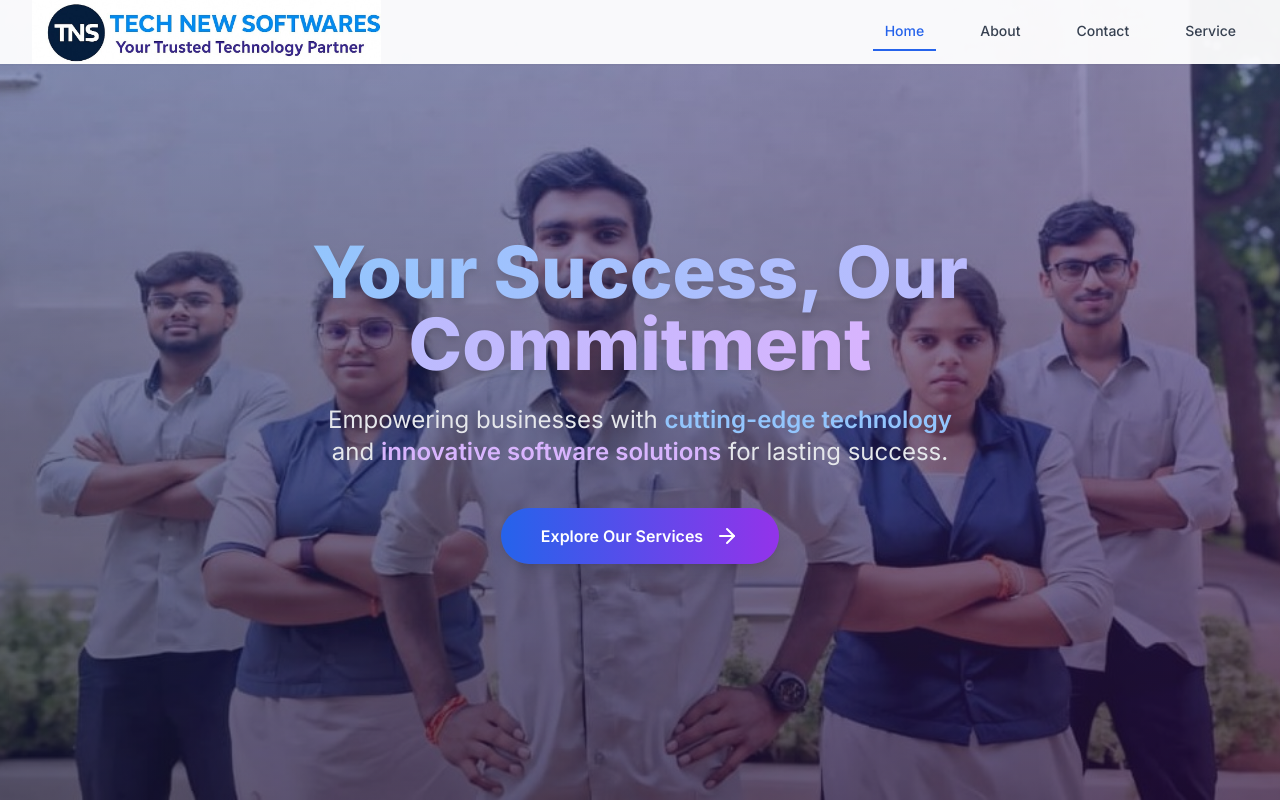
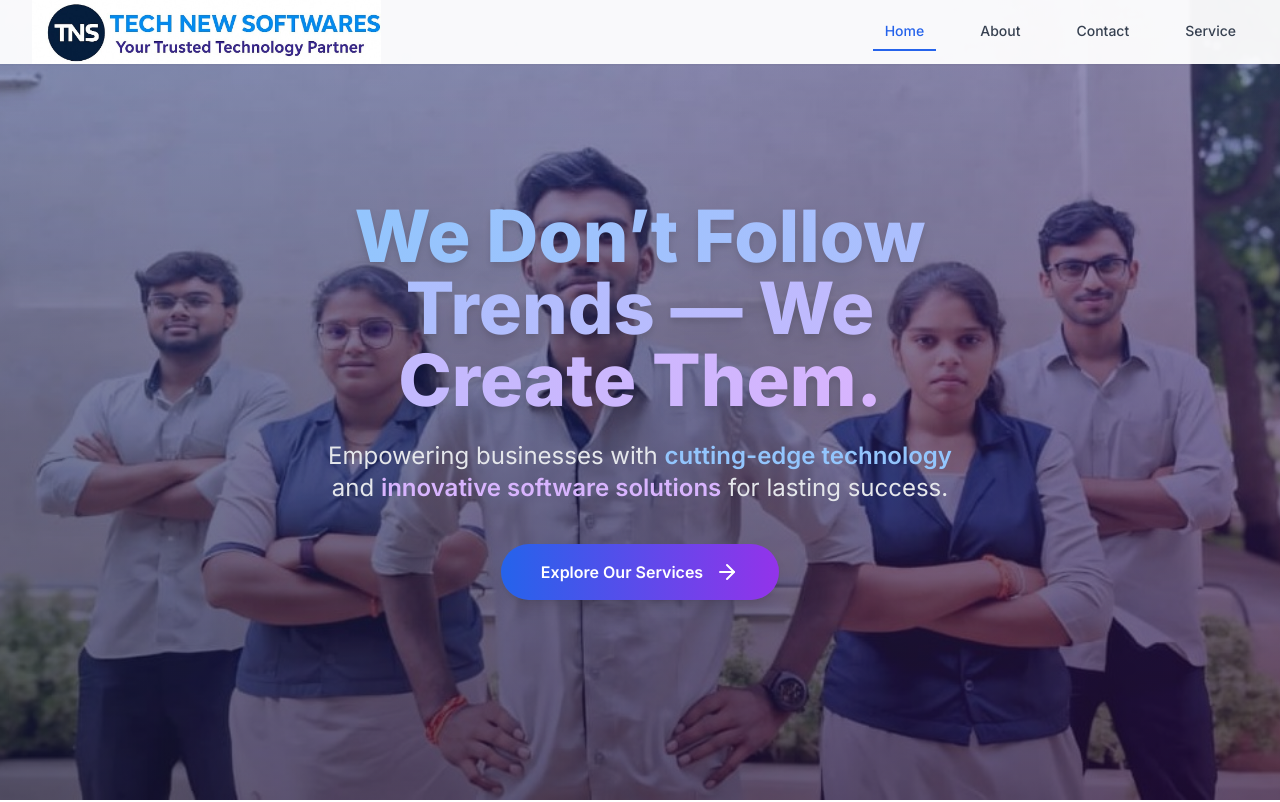
Before and after one commit to Kabilan652/startup2, a React (Vite) app in the folder front_end/: page / in a window 1280 px wide. Shown: the top 802 px of the page. Built offline with nearby package versions, Linux system fonts and the light colour scheme.

Commit message:
Update Hero.tsx

```diff
--- a/front_end/src/components/Hero.tsx
+++ b/front_end/src/components/Hero.tsx
@@ -10,7 +10,7 @@ interface HeroProps {
 const Hero: React.FC<HeroProps> = ({ subscriberCount }) => {
   const [displayedText, setDisplayedText] = useState("");
   const [currentIndex, setCurrentIndex] = useState(0);
-  const fullText = "Your Success, Our Commitment";
+  const fullText = "We Don’t Follow Trends — We Create Them.";
 
   useEffect(() => {
     if (currentIndex < fullText.length) {
```
